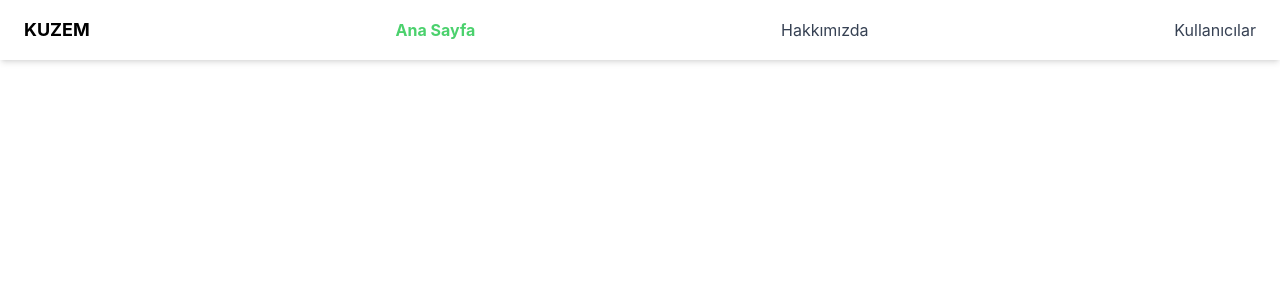
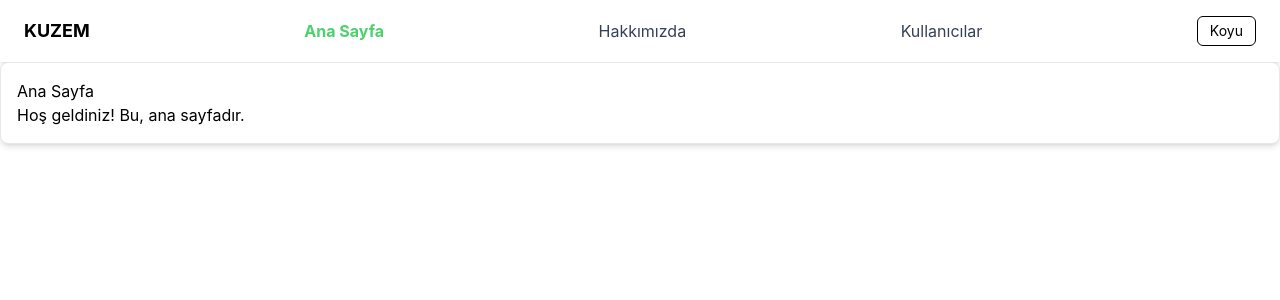
Before and after one commit to iclalinal/Kuzem-React-Dersi, a React (Vite) app: page / in a window 1280 px wide. Shown: the top 300 px of the page. Built offline with nearby package versions, Linux system fonts and the light colour scheme.

Commit message:
useContext ornegi

```diff
--- a/src/App.tsx
+++ b/src/App.tsx
@@ -1,9 +1,37 @@
+import { Routes, Route } from "react-router-dom";
 import Layout from "./components/Layout";
+import KullaniciRehberi from "./components/KullaniciRehberi";
+import KullaniciDetay from "./components/KullaniciDetay";
+
+function AnaSayfa() {
+  return (
+    <div className="p-4 rounded-lg shadow-md bg-white border border-gray-200 dark:text-white dark:bg-gray-800 dark:border-gray-600">
+      <h2>Ana Sayfa</h2>
+      <p>Hoş geldiniz! Bu, ana sayfadır.</p>
+    </div>
+  );
+}
+
+function Hakkimizda() {
+  return (
+    <div className="p-4 rounded-lg shadow-md bg-white border border-gray-200 dark:text-white dark:bg-gray-800 dark:border-gray-600">
+      <h2>Hakkımızda</h2>
+      <p>Biz, kullanıcı rehberi uygulaması geliştiren bir ekibiz.</p>
+    </div>
+  );
+}
 
 
-function App(){
-  return(
-    <Layout />
-  )
+function App() {
+  return (
+    <Routes>
+      <Route path="/" element={<Layout />}>
+        <Route index element={<AnaSayfa />} />
+        <Route path="hakkimizda" element={<Hakkimizda />} />
+        <Route path="kullanici" element={<KullaniciRehberi />} />
+        <Route path="kullanici/:id" element={<KullaniciDetay />} />
+      </Route>
+    </Routes>
+  );
 }
 export default App;
--- a/src/components/KullaniciDetay.tsx
+++ b/src/components/KullaniciDetay.tsx
@@ -16,15 +16,15 @@ function KullaniciDetay() {
     }, [id]);
 
     if (!kullanici) {
-        return <p>Kullanıcı yükleniyor...</p>;
+        return <p className="text-gray-500 dark:text-white">Kullanıcı yükleniyor...</p>;
     }
 
     return(
-    <>
+    <div className="p-4 rounded-lg shadow-md bg-white border border-gray-200 dark:text-white dark:bg-gray-800 dark:border-gray-600">
         <h2>Kullanıcı Detayları</h2>
-        <p><strong>Ad:</strong> {kullanici.name}</p>
-        <p><strong>Email:</strong> {kullanici.email}</p>
-    </>
+        <p className="mb-2 font-bold"><strong>Ad:</strong> {kullanici.name}</p>
+        <p className="mb-2 font-bold dark:text-gray-300" ><strong>Email:</strong> {kullanici.email}</p>
+    </div>
 )
 }
 export default KullaniciDetay;
--- a/src/components/KullaniciRehberi.tsx
+++ b/src/components/KullaniciRehberi.tsx
@@ -40,7 +40,7 @@ function KullaniciRehberi() {
                 <div
                     key={kullanici.id}
                     onClick={() => setSecili(kullanici.id)}
-                    className={`p-4 rounded-lg shadow-md bg-white border border-gray-200 hover:bg-gray-100 ${
+                    className={`p-4 rounded-lg shadow-md bg-white border border-gray-200 dark:bg-gray-800 dark:border-gray-600 dark:hover:bg-gray-600 dark:text-white hover:bg-gray-100 ${
                         secili === kullanici.id ? "ring-2 ring-blue-500" : ""}`}>
                     <Link to={`/kullanici/${kullanici.id}`}>
                         <strong>{kullanici.name}</strong> - {kullanici.email}
--- a/src/components/Layout.tsx
+++ b/src/components/Layout.tsx
@@ -1,6 +1,9 @@
 import {Outlet, NavLink} from "react-router-dom";
+import { useTheme } from "../context/ThemeContext";
 
 function Layout() {
+    const { theme, toggleTheme } = useTheme();
+
     return(
         <>
             <nav className = "flex items-center justify-between px-6 py-4 bg-white shadow-md">
@@ -17,6 +20,10 @@ function Layout() {
                 className={({ isActive }) => `hover:text-primary ${isActive ? 'text-secondary font-bold' : 'text-gray-700'}`}>
                     Kullanıcılar
                 </NavLink>
+                <button onClick={toggleTheme}
+                className="px-3 py-1 rounded-md border text-sm dark:text-white dark:border-gray-600 dark:bg-black">
+                {theme == "light" ? "Koyu": "Açık"}
+                </button>
             </nav>
             <Outlet />
         </>
--- /dev/null
+++ b/src/context/ThemeContext.tsx
@@ -0,0 +1,38 @@
+import {createContext, useState, useEffect, useContext} from "react";
+import type {ReactNode} from "react";
+
+type Theme = "light" | "dark";
+
+interface ThemeContextType {
+    theme: Theme;
+    toggleTheme: () => void;
+}
+
+export const ThemeContext =
+    createContext<ThemeContextType | undefined>(undefined);
+
+
+export function ThemeProvider({children}: {children: ReactNode}){
+    const [theme, setTheme] = useState<Theme>("light")
+
+    useEffect(()=>{
+        document.documentElement.classList.toggle("dark", theme === "dark");
+    }, [theme]);
+
+    function toggleTheme(){
+        setTheme((prevTheme) => (prevTheme === "light" ? "dark" : "light"));
+    }
+
+    return(
+        <ThemeContext.Provider value={{theme, toggleTheme}}>
+            {children}
+        </ThemeContext.Provider>
+        )
+    }
+
+export function useTheme(){
+    const ctx = useContext(ThemeContext)
+    if(!ctx){
+        throw new Error("useTheme, ThemeProvider içine kullanılmalı")
+} return ctx
+}
--- a/src/index.css
+++ b/src/index.css
@@ -4,3 +4,5 @@
     --color-primary: #e01df2;
     --color-secondary: #4bd16d;
 }
+
+@custom-variant dark (&:where(.dark, .dark *));
--- a/src/main.tsx
+++ b/src/main.tsx
@@ -1,13 +1,16 @@
 import { StrictMode } from 'react'
 import { createRoot } from 'react-dom/client'
 import { BrowserRouter } from 'react-router-dom'
+import {ThemeProvider} from "./context/ThemeContext";
 import './index.css'
 import App from './App.tsx'
 
 createRoot(document.getElementById('root')!).render(
   <StrictMode>
     <BrowserRouter>
-      <App />
+      <ThemeProvider>
+        <App />
+      </ThemeProvider>
     </BrowserRouter>
   </StrictMode>,
 )
```
